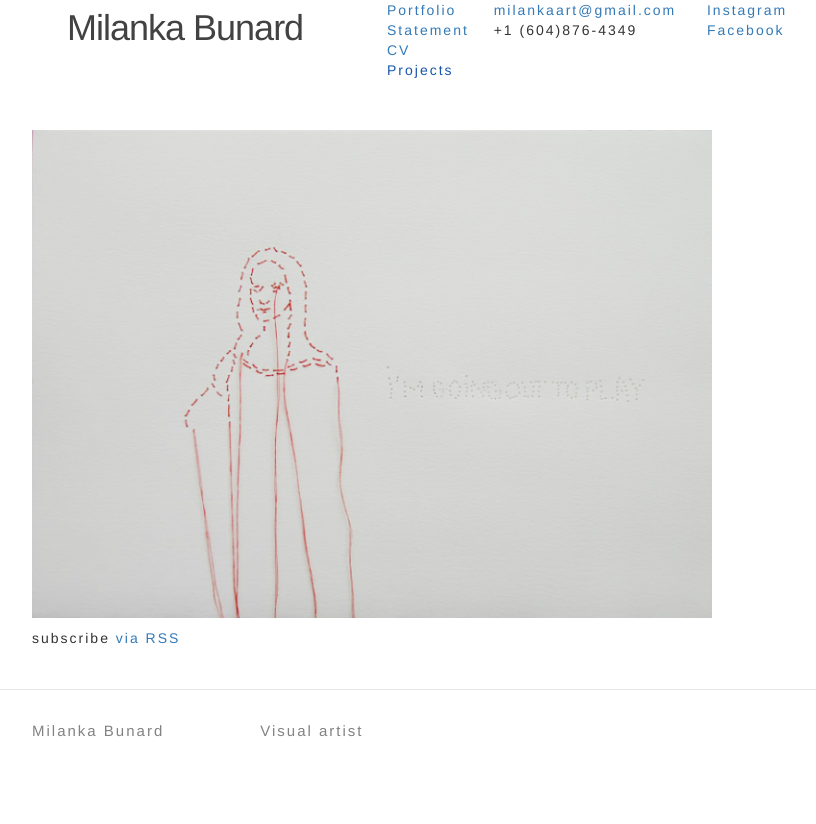
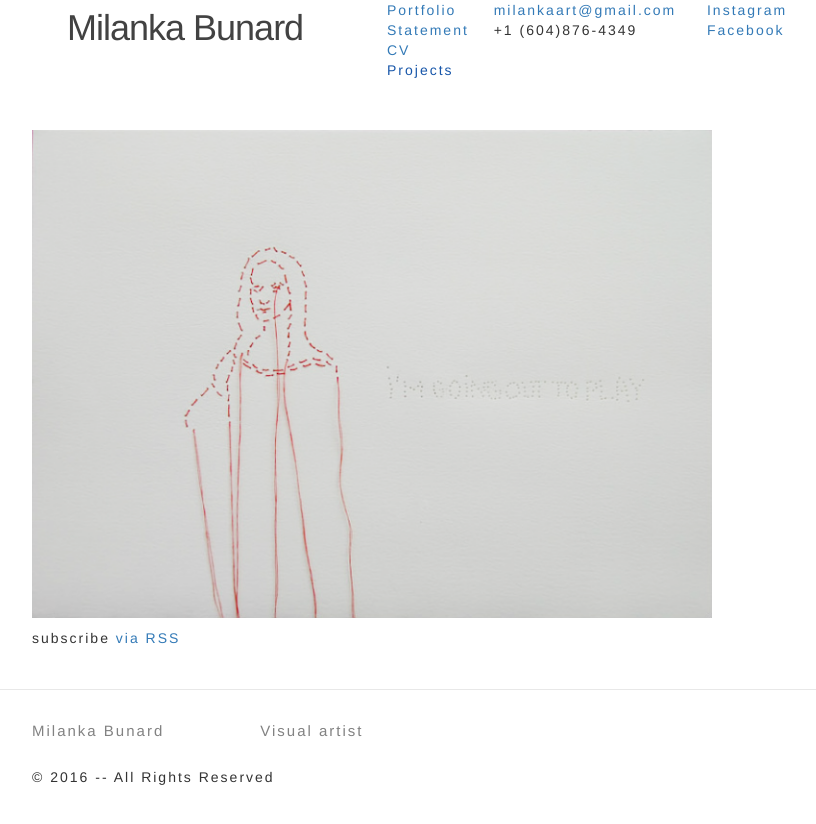
Before and after one commit to milankabunard/milankabunard.github.io, a Jekyll site: the page built from index.html, in a window 1280 px wide. Shown: the top 824 px of the page, without its empty margins (268-1084 px from the left). Built offline with Jekyll 4.4.1, drawn with Linux system fonts in a browser that asks for light colours.

Commit message:
changes statement

```diff
--- a/_includes/footer.html
+++ b/_includes/footer.html
@@ -13,6 +13,7 @@
         <p class="text">{{ site.description }}</p>
       </div>
     </div>
+    &copy; 2016 -- All Rights Reserved
 
   </div>
 
```
